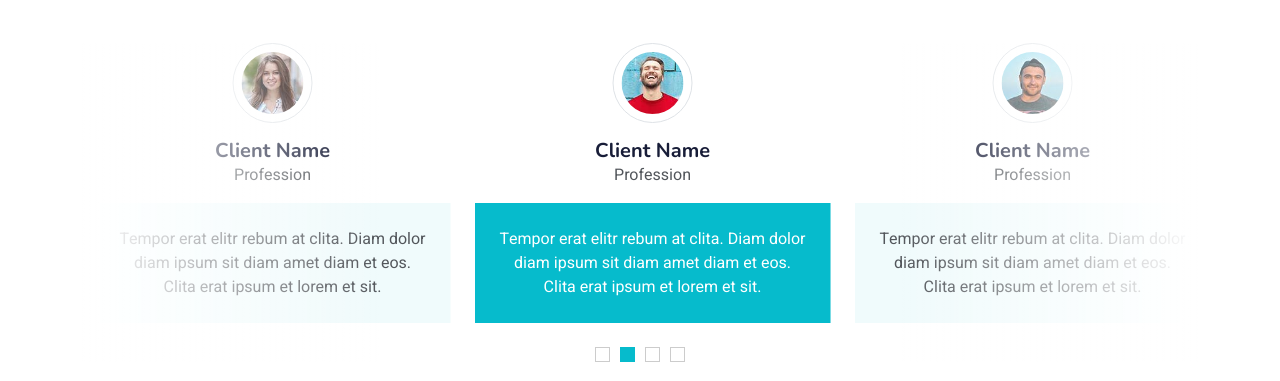
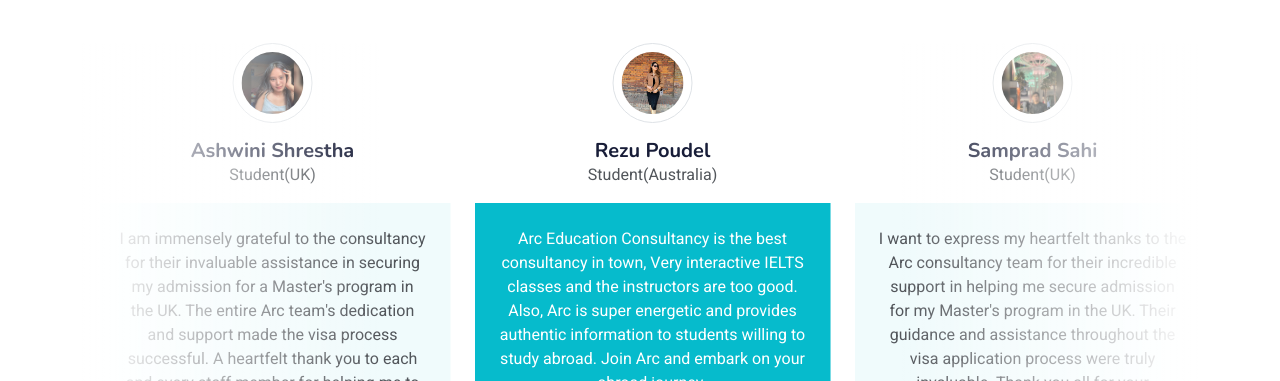
Before and after one commit to krishna-1st/consultancy, a plain HTML site: page testimonial.html in a window 1280 px wide. Shown: the part 571-952 px from the top of the page. Drawn offline with nearby package versions, Linux system fonts and the light colour scheme.

Commit message:
done with navbar and destination content

```diff
--- a/testimonial.html
+++ b/testimonial.html
@@ -73,18 +73,18 @@
           <div class="dropdown-menu fade-down m-0">
             <a href="team.html" class="dropdown-item">Our Team</a>
             <a href="testimonial.html" class="dropdown-item">Testimonial</a>
-            <a href="404.html" class="dropdown-item active">404 Page</a>
+
           </div>
         </div>
         <div class="nav-item dropdown">
           <a href="#" class="nav-link dropdown-toggle" data-bs-toggle="dropdown">Services</a>
           <div class="dropdown-menu fade-down m-0">
-            <a href="team.html" class="dropdown-item">Student Screening</a>
-            <a href="testimonial.html" class="dropdown-item">University Application Assistance</a>
+            <a href="404.html" class="dropdown-item">Student Screening</a>
+            <a href="404.html" class="dropdown-item">University Application Assistance</a>
             <a href="404.html" class="dropdown-item">Documentation Guidance</a>
             <a href="404.html" class="dropdown-item">Interview Assistance</a>
-            <a href="team.html" class="dropdown-item">Scholarship Assistance</a>
-            <a href="testimonial.html" class="dropdown-item">Student Visa Declaration Form</a>
+            <a href="404.html" class="dropdown-item">Scholarship Assistance</a>
+            <a href="404.html" class="dropdown-item">Student Visa Declaration Form</a>
             <a href="404.html" class="dropdown-item">I-20/offer Letter Confirmation</a>
             <a href="404.html" class="dropdown-item">Counseling</a>
           </div>
@@ -128,60 +128,47 @@
   <div class="container-xxl py-5 wow fadeInUp" data-wow-delay="0.1s">
     <div class="container">
       <div class="text-center">
-        <h6 class="section-title bg-white text-center text-primary px-3">
-          Testimonial
-        </h6>
+        <h6 class="section-title bg-white text-center text-primary px-3">Testimonial</h6>
         <h1 class="mb-5">Our Students Say!</h1>
       </div>
       <div class="owl-carousel testimonial-carousel position-relative">
         <div class="testimonial-item text-center">
-          <img class="border rounded-circle p-2 mx-auto mb-3" src="img/testimonial-1.jpg"
-            style="width: 80px; height: 80px" />
-          <h5 class="mb-0">Client Name</h5>
-          <p>Profession</p>
+          <img class="border rounded-circle p-2 mx-auto mb-3" src="img/aswini.jpg" style="width: 80px; height: 80px;">
+          <h5 class="mb-0">Ashwini Shrestha</h5>
+          <p>Student(UK)</p>
           <div class="testimonial-text bg-light text-center p-4">
-            <p class="mb-0">
-              Tempor erat elitr rebum at clita. Diam dolor diam ipsum sit diam
-              amet diam et eos. Clita erat ipsum et lorem et sit.
-            </p>
+            <p class="mb-0">I am immensely grateful to the consultancy for their invaluable assistance in
+              securing my admission for a Master's
+              program in the UK. The entire Arc team's dedication and support made the visa process
+              successful. A heartfelt thank you
+              to each and every staff member for helping me to achieve my dream goal .</p>
           </div>
         </div>
         <div class="testimonial-item text-center">
-          <img class="border rounded-circle p-2 mx-auto mb-3" src="img/testimonial-2.jpg"
-            style="width: 80px; height: 80px" />
-          <h5 class="mb-0">Client Name</h5>
-          <p>Profession</p>
+          <img class="border rounded-circle p-2 mx-auto mb-3" src="img/rezu.jpg" style="width: 80px; height: 80px;">
+          <h5 class="mb-0">Rezu Poudel</h5>
+          <p>Student(Australia)</p>
           <div class="testimonial-text bg-light text-center p-4">
-            <p class="mb-0">
-              Tempor erat elitr rebum at clita. Diam dolor diam ipsum sit diam
-              amet diam et eos. Clita erat ipsum et lorem et sit.
-            </p>
+            <p class="mb-0">Arc Education Consultancy is the best consultancy in town, Very interactive
+              IELTS classes and the instructors are too
+              good. Also, Arc is super energetic and provides authentic information to students willing to
+              study abroad. Join Arc and
+              embark on your abroad journey.</p>
           </div>
         </div>
         <div class="testimonial-item text-center">
-          <img class="border rounded-circle p-2 mx-auto mb-3" src="img/testimonial-3.jpg"
-            style="width: 80px; height: 80px" />
-          <h5 class="mb-0">Client Name</h5>
-          <p>Profession</p>
+          <img class="border rounded-circle p-2 mx-auto mb-3" src="img/samprad.jpg" style="width: 80px; height: 80px;">
+          <h5 class="mb-0">Samprad Sahi</h5>
+          <p>Student(UK)</p>
           <div class="testimonial-text bg-light text-center p-4">
-            <p class="mb-0">
-              Tempor erat elitr rebum at clita. Diam dolor diam ipsum sit diam
-              amet diam et eos. Clita erat ipsum et lorem et sit.
-            </p>
+            <p class="mb-0">I want to express my heartfelt thanks to the Arc consultancy team for their incredible
+              support in helping me secure
+              admission for my Master's program in the UK. Their guidance and assistance throughout the visa application
+              process were
+              truly invaluable. Thank you all for your continuous help and support Arc family</p>
           </div>
         </div>
-        <div class="testimonial-item text-center">
-          <img class="border rounded-circle p-2 mx-auto mb-3" src="img/testimonial-4.jpg"
-            style="width: 80px; height: 80px" />
-          <h5 class="mb-0">Client Name</h5>
-          <p>Profession</p>
-          <div class="testimonial-text bg-light text-center p-4">
-            <p class="mb-0">
-              Tempor erat elitr rebum at clita. Diam dolor diam ipsum sit diam
-              amet diam et eos. Clita erat ipsum et lorem et sit.
-            </p>
-          </div>
-        </div>
+
       </div>
     </div>
   </div>
```
Also changed, not shown: 404.html (+6 -6 lines), about.html (+5 -5 lines), australia.html (+5 -5 lines), canada.html (+5 -5 lines), contact.html (+5 -5 lines), courses.html (+25 -19 lines), index.html (+19 -22 lines), team.html (+5 -5 lines), uk.html (+5 -5 lines), usa.html (+5 -5 lines), img/samprad.jpg (added).
